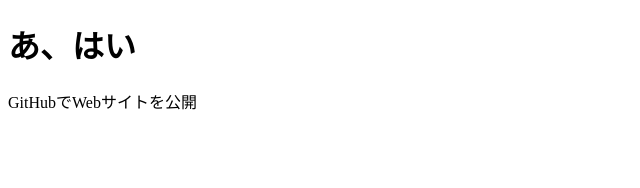
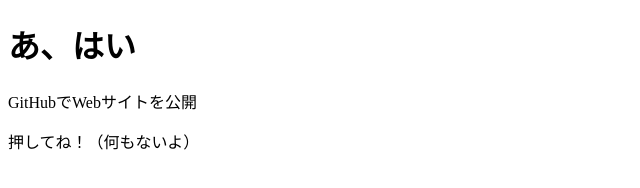
Before and after one commit to YuuShark/yuurl, a plain HTML site: page index.html in a window 1280 px wide. Shown: the whole page, without its empty margins (0-640 px from the left). Drawn offline with Linux system fonts and the light colour scheme.

Commit message:
Update index.html

```diff
--- a/index.html
+++ b/index.html
@@ -8,5 +8,6 @@
 <body>
     <h1>あ、はい</h1>
     <p>GitHubでWebサイトを公開</p>
+    <a link="./about.html">押してね！（何もないよ）</a>
 </body>
 </html>
```
